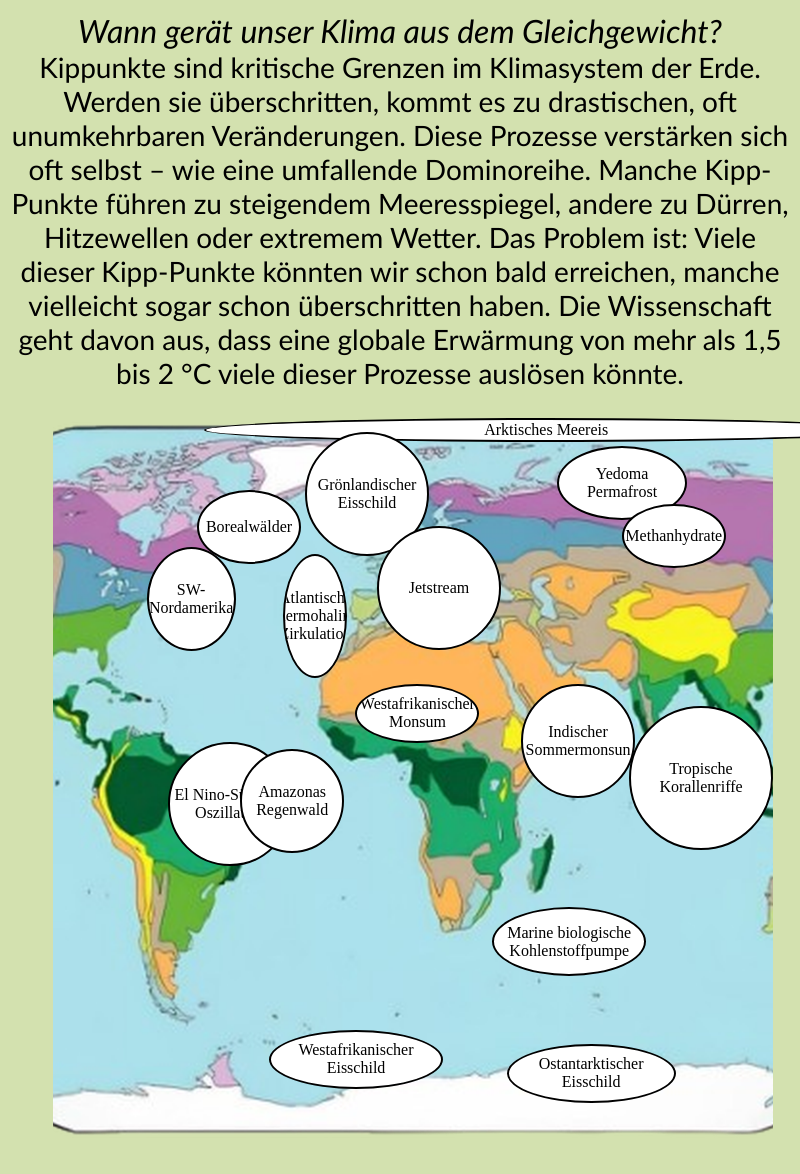
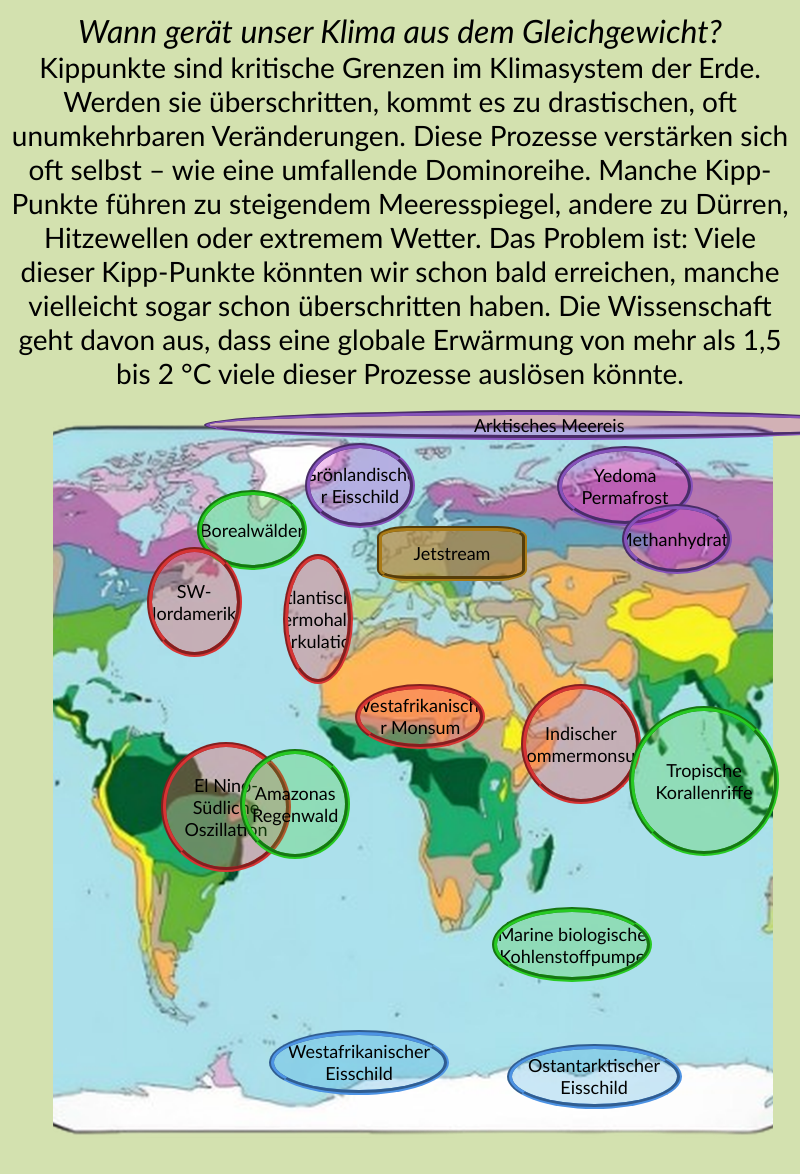
Before and after one commit to DanielZdravkovic/PM-APP, an Electron app: page Info/infoFront.html in a window 800 px wide. Shown: the part 94-1268 px from the top of the page. Drawn offline with Linux system fonts and the light colour scheme.

Commit message:
Fast alle Bubbles gestyled

```diff
--- a/Info/bubbles.json
+++ b/Info/bubbles.json
@@ -1,6 +1,6 @@
 [
-  {"id": "bArkMee", "x": 21, "y": 0, "text": "Arktisches Meereis", "link": "#2" },
-  {"id": "bGroEis", "x": 35, "y": 2, "text": "Grönlandischer Eisschild", "link": "#2" },
+  {"id": "bArkMee", "x": 21, "y": -1, "text": "Arktisches Meereis", "link": "#2" },
+  {"id": "bGroEis", "x": 35, "y": 3.5, "text": "Grönlandischer Eisschild", "link": "#2" },
   {"id": "bYedPer", "x": 70, "y": 4, "text": "Yedoma Permafrost", "link": "#3" },
   {"id": "bBorWal", "x": 20, "y": 10, "text": "Borealwälder", "link": "#1" },
   {"id": "bMetHyd", "x": 79, "y": 12, "text": "Methanhydrate", "link": "#2" },
@@ -9,7 +9,7 @@
   {"id": "bAtlTheZir", "x": 32, "y": 19, "text": "Atlantische thermohaline Zirkulation", "link": "#2" },
   {"id": "bIndSom", "x": 65, "y": 37, "text": "Indischer Sommermonsun", "link": "#3" },
   {"id": "bWesMon", "x": 42, "y": 37, "text": "Westafrikanischer Monsum", "link": "#1" },
-  {"id": "bElNinSudOsz", "x": 16, "y": 45, "text": "El Nino-Südliche Oszillation", "link": "#2" },
+  {"id": "bElNinSudOsz", "x": 15, "y": 45, "text": "El Nino-Südliche Oszillation", "link": "#2" },
   {"id": "bAmaReg", "x": 26, "y": 46, "text": "Amazonas Regenwald", "link": "#3" },
   {"id": "bTroKor", "x": 80, "y": 40, "text": "Tropische Korallenriffe", "link": "#1" },
   {"id": "bMarBioKoh", "x": 61, "y": 68, "text": "Marine biologische Kohlenstoffpumpe", "link": "#2" },
--- a/Info/infoLook.css
+++ b/Info/infoLook.css
@@ -36,6 +36,8 @@
     background-color: white; /* Hintergrundfarbe */
     word-wrap: break-word; /* Falls nötig, Umbrüche */
     overflow: hidden; /* Kein Überlauf */
+    font-family:'Gill Sans', 'Gill Sans MT', Calibri, 'Trebuchet MS', sans-serif;
+    font-size: large;
 }
 
 /* Einzelne Bubbles
@@ -44,53 +46,95 @@
 #bArkMee{
     height: 20px;
     width: 680px;
+    border: 5px groove rgb(134, 82, 187);
+    background: rgba(205, 32, 199, 0.25);
+}
+#bGroEis{
+    height: 75px;
+    width: 100px;
+    border: 5px groove rgb(134, 82, 187);
+    background: rgba(205, 32, 199, 0.25)
 }
 #bYedPer{
     height: 70px;
     width: 126px;
+    border: 5px groove rgb(134, 82, 187);
+    background: rgba(205, 32, 199, 0.25);
 }
 #bBorWal{
     height: 70px;
     width: 100px;
+    border: 5px groove rgb(39, 202, 34);
+    background: rgba(61, 205, 32, 0.25)
 }
 #bMetHyd{
     height: 60px;
     width: 100px;
+    border: 5px groove rgb(134, 82, 187);
+    background: rgba(205, 32, 199, 0.25)
+}
+#bJetStr{
+    height: 45px;
+    width: 140px;
+    border: 5px groove rgb(169, 122, 22);
+    background: rgba(192, 125, 37, 0.6);
+    border-radius: 20%;
 }
 #bIndSom{
     height: 110px;
     width: 110px;
+    border: 5px groove rgb(215, 52, 52);
+    background: rgba(244, 84, 84, 0.35)
 }
 #bTroKor{
     height: 140px;
     width: 140px;
+    border: 5px groove rgb(39, 202, 34);
+    background: rgba(61, 205, 32, 0.25)
 }
 #bSWNor{
     height: 100px;
     width: 85px;
-
+    border: 5px groove rgb(215, 52, 52);
+    background: rgba(244, 84, 84, 0.35)
 }
 #bAtlTheZir{
     width: 60px;
+    border: 5px groove rgb(215, 52, 52);
+    background: rgba(244, 84, 84, 0.35)
 }
 #bWesMon{
     height: 55px;
+    border: 5px groove rgb(215, 52, 52);
+    background: rgba(244, 84, 84, 0.35)
+}
+#bElNinSudOsz{
+    border: 5px groove rgb(215, 52, 52);
+    background: rgba(244, 84, 84, 0.35)
 }
 #bAmaReg{
     height: 100px;
     width: 100px;
+    border: 5px groove rgb(39, 202, 34);
+    background: rgba(61, 205, 32, 0.25)
 }
 #bWesEis{
     height: 55px;
     width: 170px;
+    border: 5px groove rgb(77, 147, 228);
+    background: rgba(47, 161, 218, 0.25)
 }
 #bMarBioKoh{
     height: 65px;
     width: 150px;
+    border: 5px groove rgb(39, 202, 34);
+    background: rgba(61, 205, 32, 0.25)
 }
 #bOstEis{
     height: 55px;
     width: 165px;
+    border: 5px groove rgb(77, 147, 228);
+    background: rgba(47, 161, 218, 0.25)
 }
 
 
```
